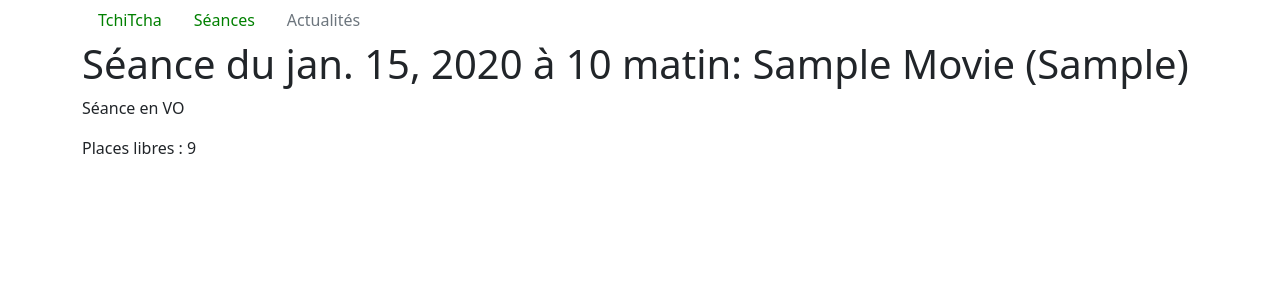
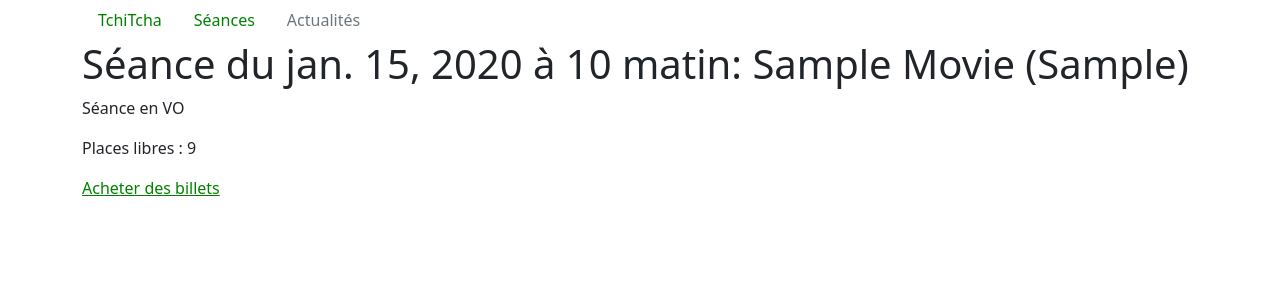
Before and after one commit to philippe-lemaire/tchitcha, a Django app: a page that uses movies/templates/movies/showing_detail.html in a window 1280 px wide. Shown: the top 300 px of the page. Run offline with Django 3.2, Linux system fonts and the light colour scheme; tables that the repository leaves empty hold one stand-in row (values such as "Sample post").

Commit message:
dummy view for now

```diff
--- a/movies/templates/movies/showing_detail.html
+++ b/movies/templates/movies/showing_detail.html
@@ -8,5 +8,6 @@
 <p>Séance en {{showing.language}}</p>
 <p>Places libres : {{available_seats}}</p>
 
+<a href="{% url 'movies:buy_tickets' showing.id %}">Acheter des billets</a>
 
 {% endblock %}
--- a/movies/urls.py
+++ b/movies/urls.py
@@ -7,4 +7,5 @@ urlpatterns = [
     path("", views.IndexView.as_view(), name="index"),
     path("film/<int:pk>/", views.MovieDetailView.as_view(), name="detail"),
     path("<int:pk>/", views.ShowingDetailView.as_view(), name="showing_detail"),
+    path("billeterie/<int:showing_id>", views.buy_tickets, name="buy_tickets"),
 ]
--- a/movies/views.py
+++ b/movies/views.py
@@ -1,7 +1,10 @@
 import datetime
+
 from django.shortcuts import render, get_object_or_404
 from django.http import HttpResponse
 from django.views import generic
+from django.urls import reverse
+
 from .models import Movie, Showing
 
 # Create your views here.
@@ -35,3 +38,8 @@ class ShowingDetailView(generic.DetailView):
         showing = context.get("showing")
         context["available_seats"] = showing.room.capacity - showing.tickets_sold
         return context
+
+
+def buy_tickets(request, showing_id):
+    showing = get_object_or_404(Showing, pk=showing_id)
+    return HttpResponse(f"Vous voulez acheter des billets pour la séance {showing}")
```
